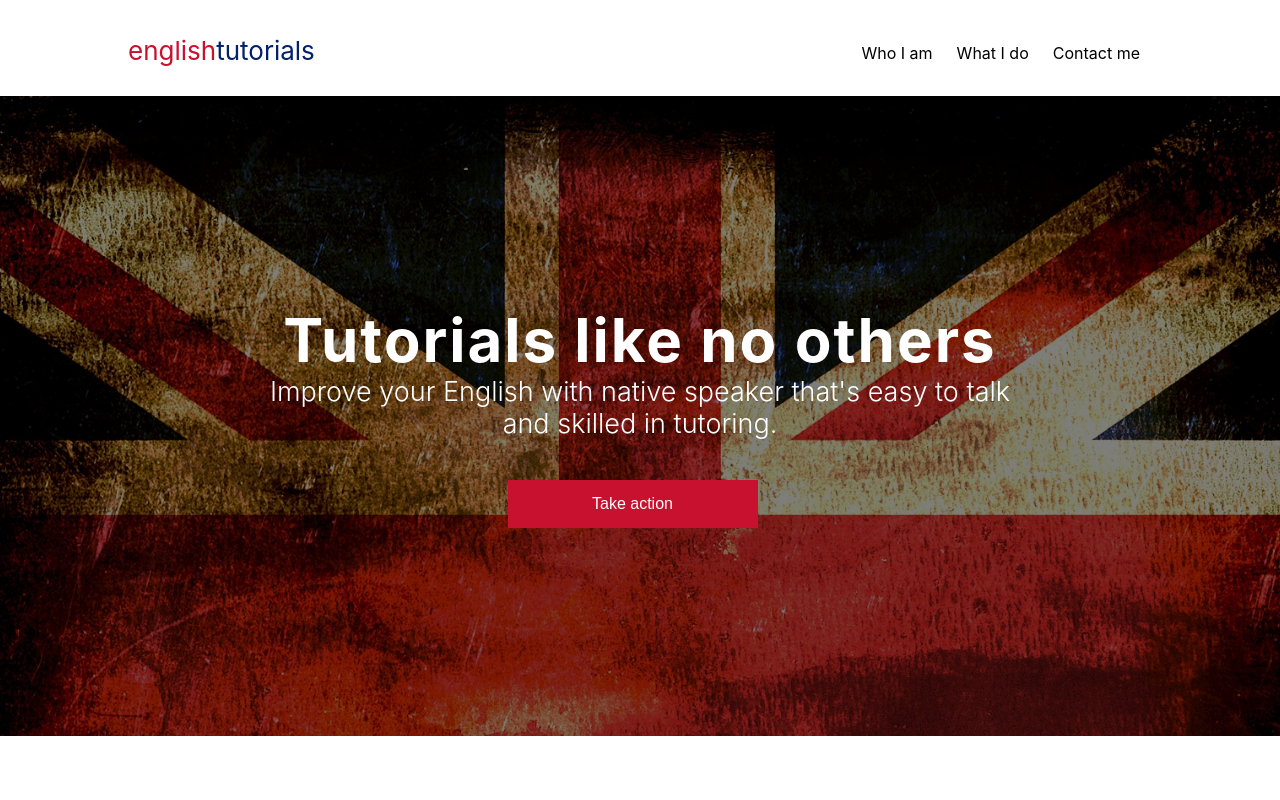
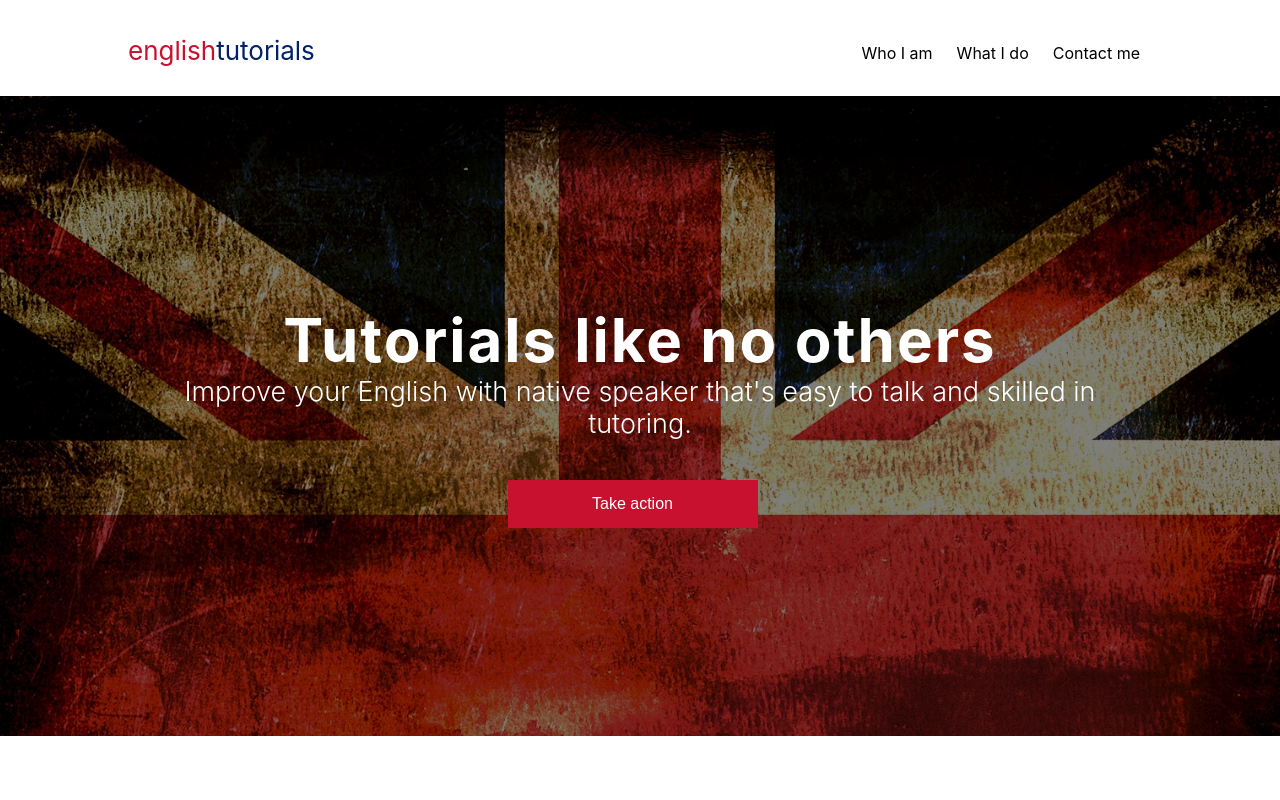
Before and after one commit to k2project/english-tutorials, a Next.js app: page / in a window 1280 px wide. Shown: the top 800 px of the page. Built offline with nearby package versions, Linux system fonts and the light colour scheme.

Commit message:
update css

```diff
--- a/styles/components/section.scss
+++ b/styles/components/section.scss
@@ -28,7 +28,7 @@
     align-content: center;
     text-align: center;
     color: #fff;
-    padding: 0 25rem;
+    padding: 0 15rem;
 }
 .paralex-title {
     font-size: 6rem;
```
